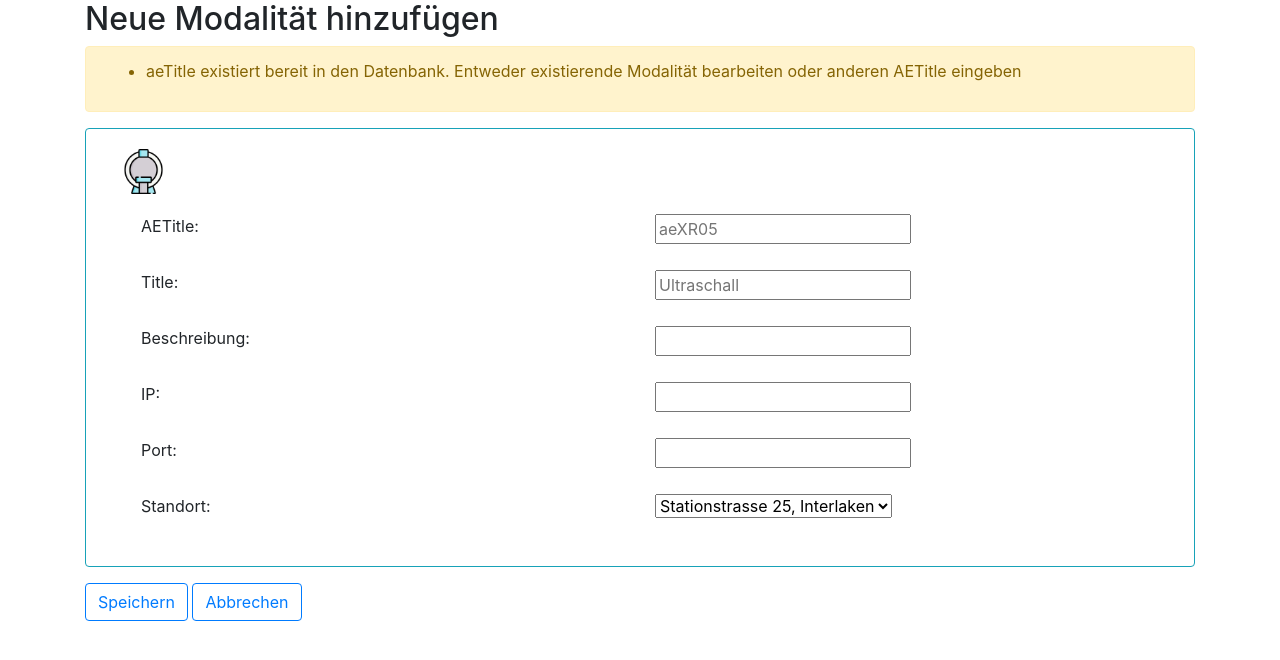
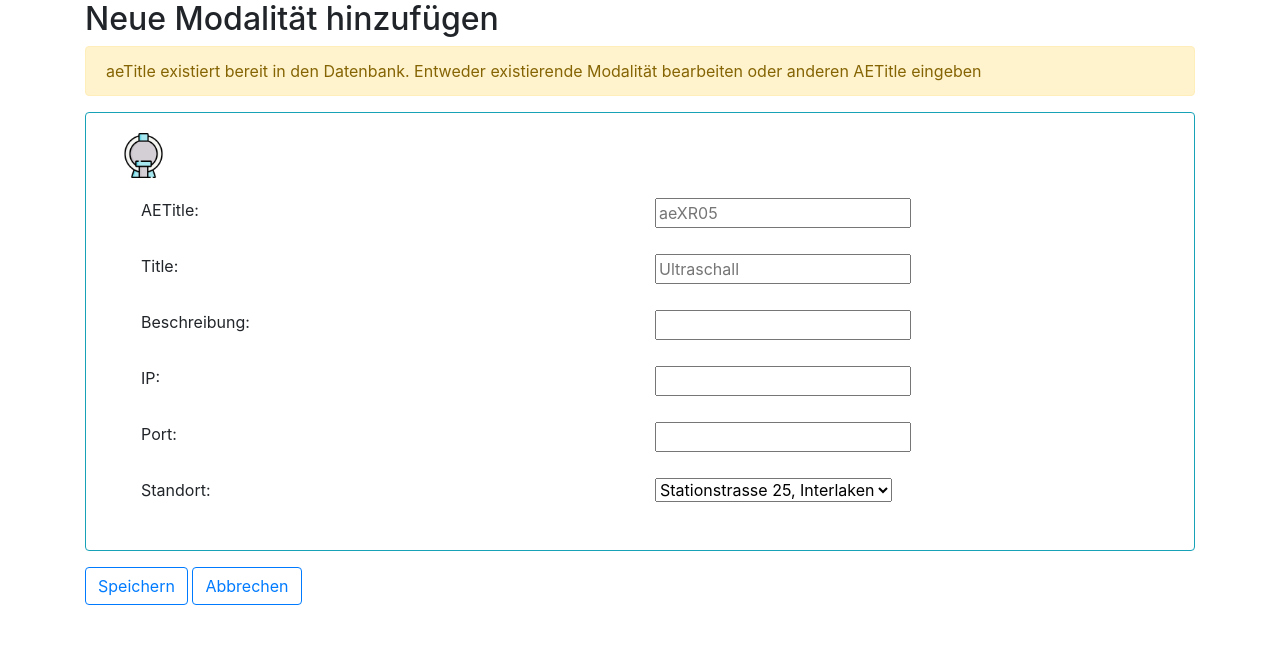
Before and after one commit to elly2178/curaMED, a Django app: page /modalities/create/ in a window 1280 px wide. Shown: the part 83-743 px from the top of the page. Run offline with Django 3.2, Linux system fonts and the light colour scheme; data comes from the database, SQL or seed files in the repository; some libraries are stand-ins or nearby versions.

Commit message:
alert as text and not as list displayed

```diff
--- a/templates/modality/create.html
+++ b/templates/modality/create.html
@@ -4,18 +4,16 @@
 <h2> Neue Modalität hinzufügen</h2>
 
 <form method='POST'> {% csrf_token %}
+   {% if messages %}
+   {% for message in messages %}
+    <div class="alert alert-warning
+        {% if message.tags %} alert-{{ message.tags }}{% endif %}" role="alert">
+         {{ message }}
 
-    <div class="alert alert-warning" id='mgs' role="alert">
-        {% if messages %}
-        <ul class="messages">
-            {% for message in messages %}
-            <li{% if message.tags %} class="{{ message.tags }}"{% endif %}>{{ message }}</li>
-            {% endfor %}
-        </ul>
-        {% endif %}
 
     </div>
-
+    {% endfor %}
+   {% endif %}
     <div class="card border-info mb-3">
         <div class="card-body">
             <div class="container">
```
